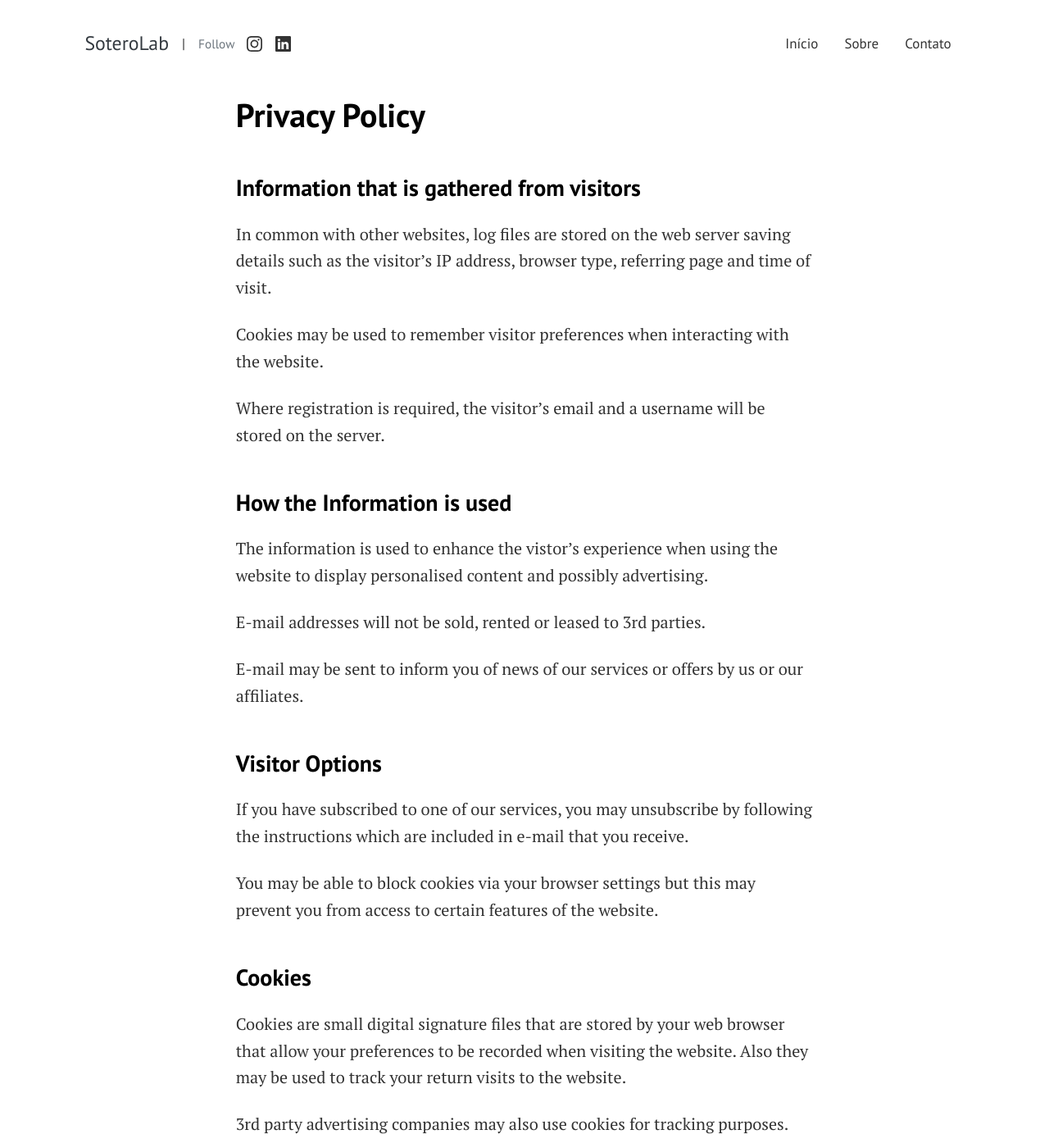
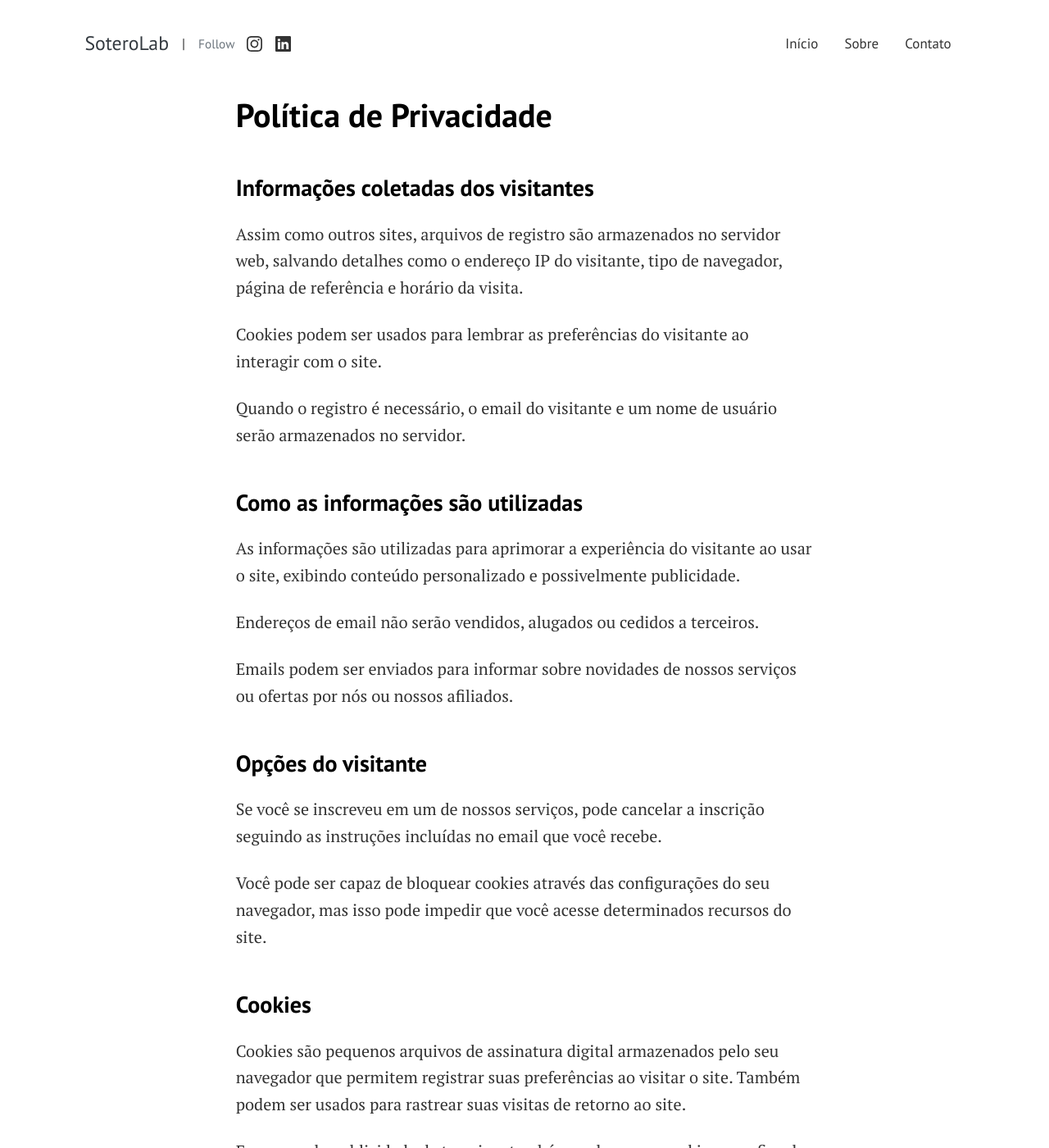
Before and after one commit to soterolab/soterolab, a Jekyll site: the page built from pages/privacy-policy.md, in a window 1280 px wide and 1400 px high. Shown: the whole window at 82% size. Built offline with Jekyll 4.4.1, drawn with Linux system fonts in a browser that asks for light colours; some of the changed text lies outside the part shown.

Commit message:
Update privacy-policy.md: translate to pt-br

```diff
--- a/pages/privacy-policy.md
+++ b/pages/privacy-policy.md
@@ -1,37 +1,35 @@
 ---
 layout: page
-title: Privacy Policy
-permalink: /privacy-policy/
+title: Política de Privacidade
+permalink: /politica-privacidade/
 comments: false
 ---
 
-### Information that is gathered from visitors
-In common with other websites, log files are stored on the web server saving details such as the visitor's IP address, browser type, referring page and time of visit.
+### Informações coletadas dos visitantes
+Assim como outros sites, arquivos de registro são armazenados no servidor web, salvando detalhes como o endereço IP do visitante, tipo de navegador, página de referência e horário da visita.
 
-Cookies may be used to remember visitor preferences when interacting with the website.
+Cookies podem ser usados para lembrar as preferências do visitante ao interagir com o site.
 
-Where registration is required, the visitor's email and a username will be stored on the server.
+Quando o registro é necessário, o email do visitante e um nome de usuário serão armazenados no servidor.
 
-### How the Information is used
-The information is used to enhance the vistor's experience when using the website to display personalised content and possibly advertising.
+### Como as informações são utilizadas
+As informações são utilizadas para aprimorar a experiência do visitante ao usar o site, exibindo conteúdo personalizado e possivelmente publicidade.
 
-E-mail addresses will not be sold, rented or leased to 3rd parties.
+Endereços de email não serão vendidos, alugados ou cedidos a terceiros.
 
-E-mail may be sent to inform you of news of our services or offers by us or our affiliates.
+Emails podem ser enviados para informar sobre novidades de nossos serviços ou ofertas por nós ou nossos afiliados.
 
-### Visitor Options
-If you have subscribed to one of our services, you may unsubscribe by following the instructions which are included in e-mail that you receive.
+### Opções do visitante
+Se você se inscreveu em um de nossos serviços, pode cancelar a inscrição seguindo as instruções incluídas no email que você recebe.
 
-You may be able to block cookies via your browser settings but this may prevent you from access to certain features of the website.
+Você pode ser capaz de bloquear cookies através das configurações do seu navegador, mas isso pode impedir que você acesse determinados recursos do site.
 
 ### Cookies
-Cookies are small digital signature files that are stored by your web browser that allow your preferences to be recorded when visiting the website. Also they may be used to track your return visits to the website.
+Cookies são pequenos arquivos de assinatura digital armazenados pelo seu navegador que permitem registrar suas preferências ao visitar o site. Também podem ser usados para rastrear suas visitas de retorno ao site.
 
-3rd party advertising companies may also use cookies for tracking purposes.
+Empresas de publicidade de terceiros também podem usar cookies para fins de rastreamento.
 
-### Google Ads
-Google, as a third party vendor, uses cookies to serve ads.
+### Anúncios do Google
+O Google, como fornecedor terceirizado, usa cookies para exibir anúncios.
 
-Google's use of the DART cookie enables it to serve ads to visitors based on their visit to sites they visit on the Internet.
-
-Website visitors may opt out of the use of the DART cookie by visiting the Google ad and content network privacy policy.
+O uso do cookie DART pelo Google permite que ele exiba anúncios para visitantes com base em sua visita a sites na Internet.
```
